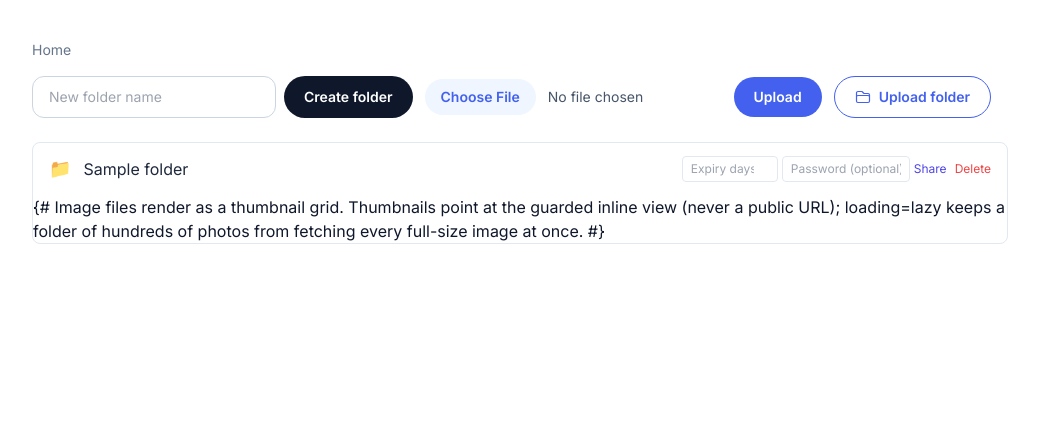
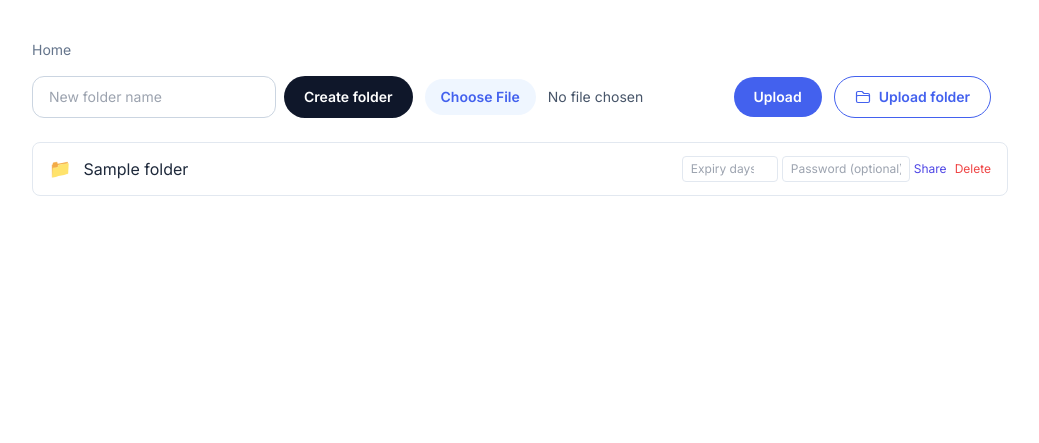
Before and after one commit to rronaldo007/docshare, a Django app: page /files/ in a window 1280 px wide. Shown: the part 65-508 px from the top of the page, without its empty margins (120-1159 px from the left). Run offline with Django 5.2, Linux system fonts and the light colour scheme; a user stored in the database is signed in; tables that the repository leaves empty hold one stand-in row (values such as "Sample post"); some libraries are stand-ins or nearby versions.

Commit message:
Fix template comment leaking as visible text in the image grid
Django {# #} comments cannot span multiple lines: the multi-line one
added with the image grid was not recognized as a comment and rendered
as literal text above the grid. Use {% comment %}/{% endcomment %},
which does span lines.

Co-Authored-By: Claude Opus 4.8 (1M context) <noreply@anthropic.com>

```diff
--- a/templates/files/browse.html
+++ b/templates/files/browse.html
@@ -154,9 +154,11 @@
             {% endif %}{% endfor %}
         </ul>
 
-        {# Image files render as a thumbnail grid. Thumbnails point at the guarded
-           inline view (never a public URL); loading=lazy keeps a folder of
-           hundreds of photos from fetching every full-size image at once. #}
+        {% comment %}
+        Image files render as a thumbnail grid. Thumbnails point at the guarded
+        inline view (never a public URL); loading=lazy keeps a folder of
+        hundreds of photos from fetching every full-size image at once.
+        {% endcomment %}
         {% if has_images %}
         <div class="grid grid-cols-2 gap-3 p-4 sm:grid-cols-3 md:grid-cols-4 lg:grid-cols-5">
             {% for doc in documents %}{% if doc.kind == 'image' %}
```
